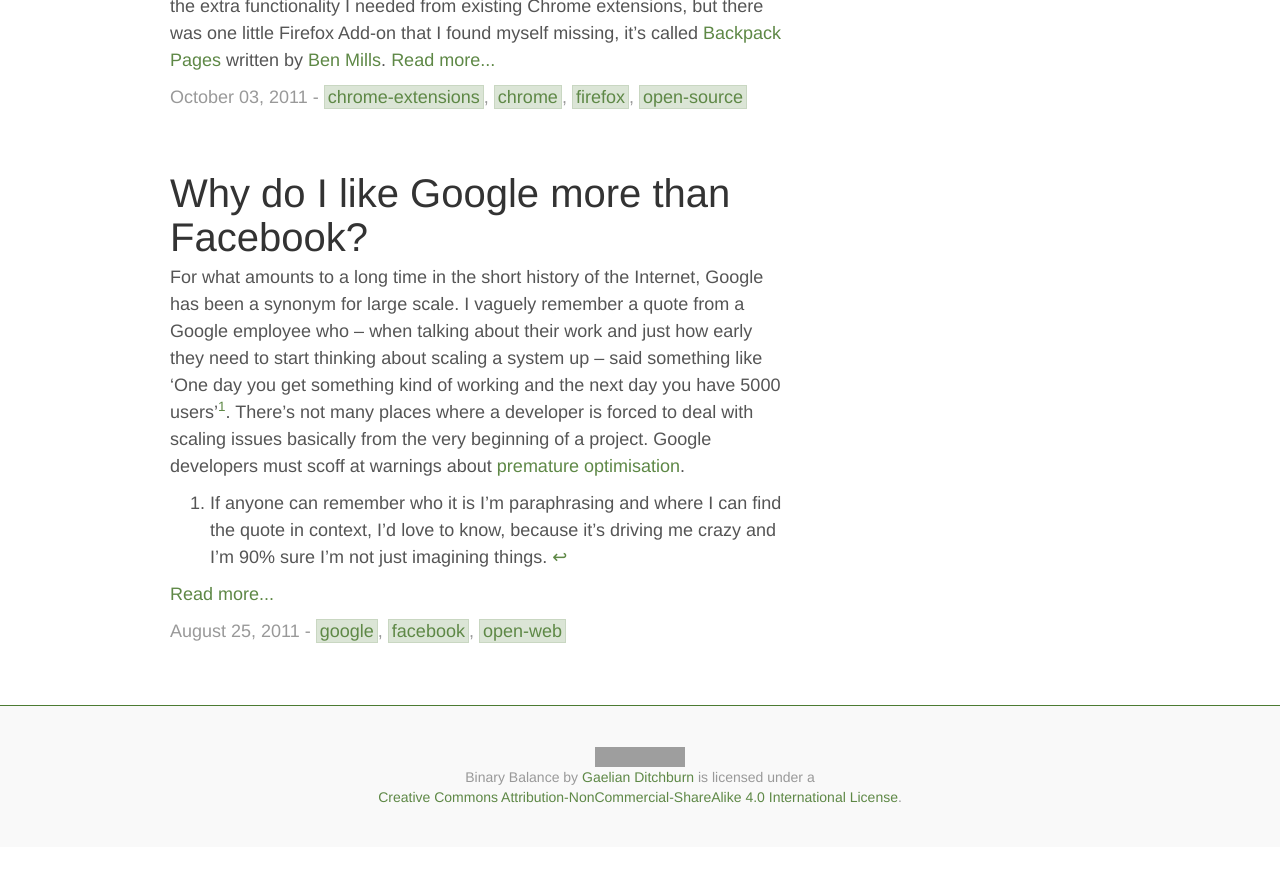
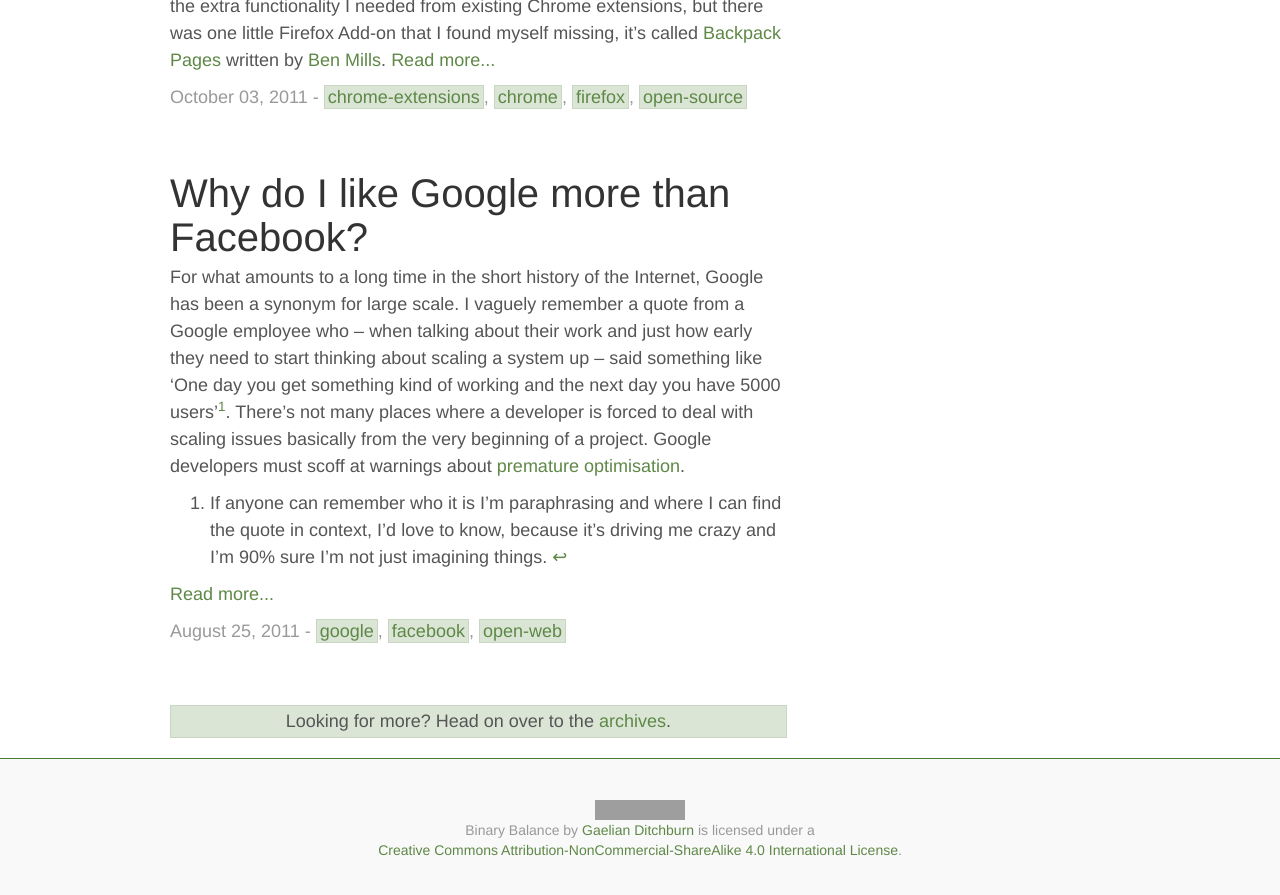
Before and after one commit to gaelian/blog-binary-balance, a Jekyll site: the page built from index.html, in a window 1280 px wide and 900 px high, scrolled down 4508 px. Shown: the top 895 px of the window. Built offline with Jekyll 4.4.1, drawn with Linux system fonts in a browser that asks for light colours; nearby versions of some CDN libraries; Markdown is read by kramdown in place of the engine named in the settings; before the commit the page ends 5355 px from its top, so only the background shows below that; grey boxes are pictures that could not be loaded.

Commit message:
Archives message should only be on the home page.

```diff
--- a/_layouts/default.html
+++ b/_layouts/default.html
@@ -51,7 +51,7 @@
             {{ content }}
           {% endif %}
 
-          {% if page.is_post %}
+          {% if page.title == 'Home' %}
             <div id="archives">
               Looking for more? Head on over to the <a href="/archives">archives</a>.
             </div>
```
